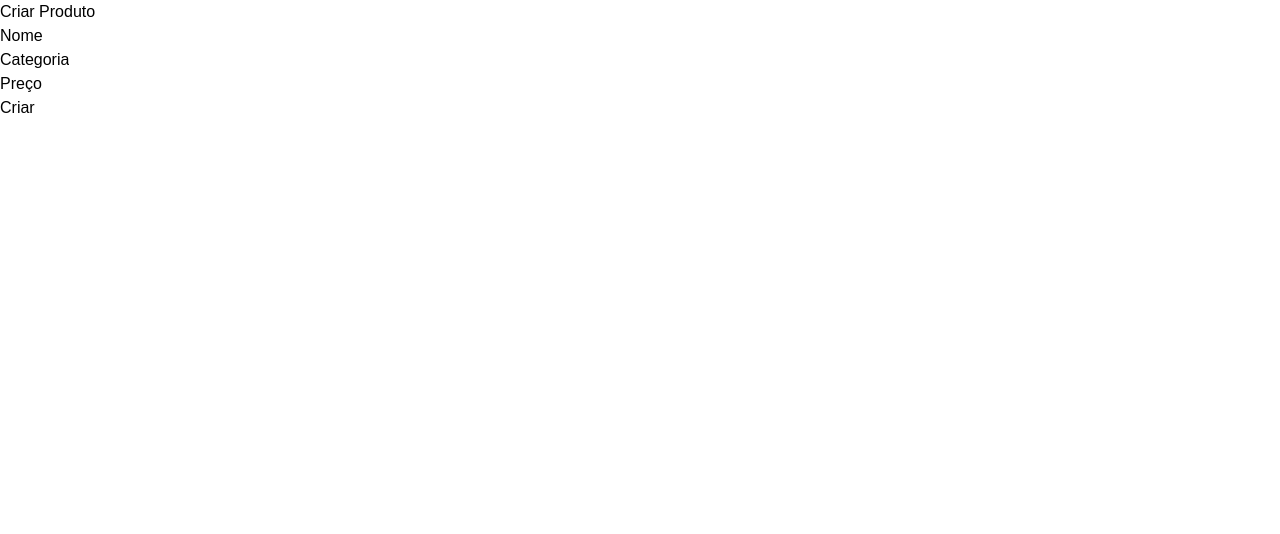
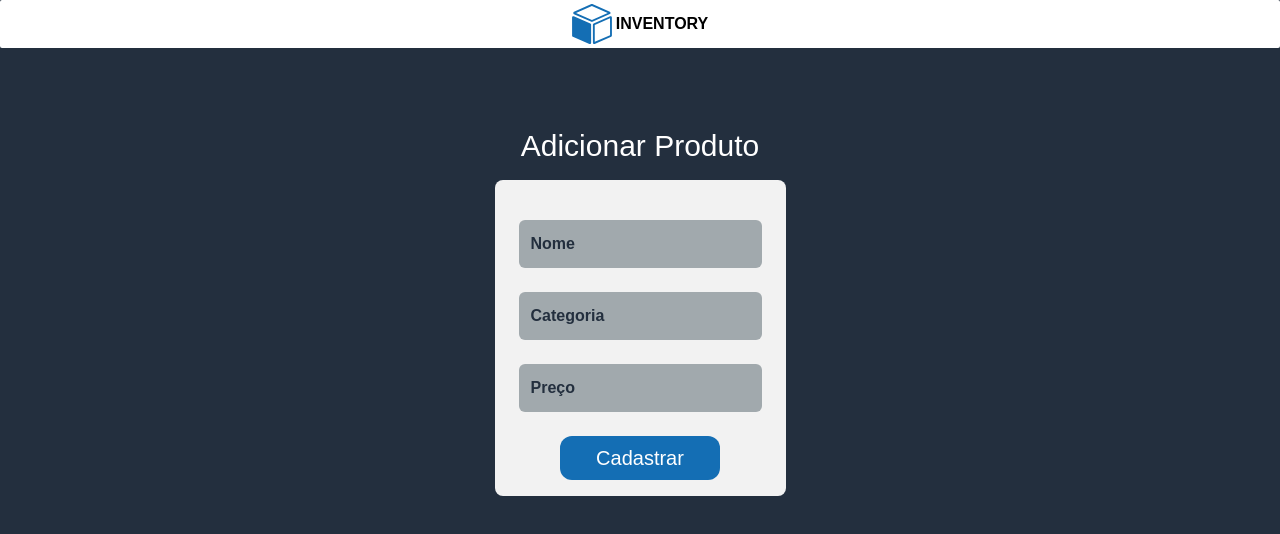
Before and after one commit to andrevks/fullstack-test, a React app in the folder frontend/: page /create-product in a window 1280 px wide. Shown: the top 534 px of the page. Built offline with nearby package versions, Linux system fonts and the light colour scheme.

Commit message:
refactor: form design for create and edit

```diff
--- /dev/null
+++ b/frontend/src/components/Navbar.tsx
@@ -0,0 +1,12 @@
+import React from 'react';
+import ReactLogo from '../assets/ReactLogo.svg'
+
+export function Navbar() {
+  return (
+        <div className='flex justify-center items-center bg-white w-full rounded-sm min-h-[3rem] mb-20'>
+            <img src={ReactLogo} alt="React Logo" width="40rem" className='mr-1'/>
+            <p className="font-semibold">INVENTORY</p>
+      </div>
+
+  )
+}
--- a/frontend/src/components/ProductCreate.tsx
+++ b/frontend/src/components/ProductCreate.tsx
@@ -42,6 +42,6 @@ export function ProductCreate() {
     }
 
 
-    return  <ProductForm handleSubmit={handleSubmit} submitBtn="Criar" formTitle="Criar Produto"/>
+    return  <ProductForm handleSubmit={handleSubmit} submitBtn="Cadastrar" formTitle="Adicionar Produto"/>
 
 }
--- a/frontend/src/components/ProductForm.tsx
+++ b/frontend/src/components/ProductForm.tsx
@@ -1,6 +1,7 @@
 
 
 import React, { useState } from 'react';
+import { Navbar } from './Navbar';
 
 interface IProduct {
   name: string;
@@ -20,26 +21,30 @@ interface IProductForm {
 
 export function ProductForm({handleSubmit, formTitle, id, name, category, price, submitBtn}: IProductForm) {
 
+    const inputAttribute = "w-300px rounded-md bg-gray text-black font-semibold p-3 placeholder-darkBlue hover:bg-darkBlue  hover:placeholder-white hover:text-white hover:font-bold"
     return (
-        <div>
-            <div>
-            <h1>{formTitle}</h1>
-                <form onSubmit={handleSubmit}>
+        <div className='flex items-center flex-col bg-darkBlue min-h-screen '>
+            <Navbar/>
+            <div className='flex flex-col items-center text-white'>
+                <h1 className="text-3xl mb-4">{formTitle}</h1>
+                    <form className="bg-grayLight rounded-lg py-4 px-6" onSubmit={handleSubmit}>
+
+                        <div className="flex flex-col justify-between gap-6 items-center ">
                             {id ? <input type="hidden" name='id'value={id} />: <p></p>}
                             <p>
-                        Nome
-                        <input type='text' name='name' defaultValue={name? name: " "}></input>
+                            <input className={inputAttribute} type='text' name='name' defaultValue={name && name} placeholder="Nome"></input>
                             </p>
                             <p>
-                        Categoria
-                        <input type='text' name='category' defaultValue={category? category: " "}></input>
+                                <input  className={inputAttribute} type='text' name='category' defaultValue={category && category} placeholder="Categoria"></input>
                             </p>
                             <p>
-                        Preço
-                        <input type='text' name='price' defaultValue={price? price.toString(): " "} ></input>
+                                <input className={inputAttribute} type='text' name='price' defaultValue={price && price.toString()} placeholder="Preço"></input>
                             </p>
-                    <input type='submit' value={submitBtn}/>
+                            <input className="bg-blue w-40 py-2 rounded-xl text-xl" type='submit' value={submitBtn}/>
+                        </div>
+
                     </form>
+
             </div>
         </div>
     )
--- a/frontend/src/components/ProductList.tsx
+++ b/frontend/src/components/ProductList.tsx
@@ -1,10 +1,10 @@
 import React, { useEffect, useState } from 'react';
 import { Link } from 'react-router-dom';
 import { ProductItem } from './ProductItem';
+import { Navbar } from './Navbar';
 import ProductService from "../services/ProductService";
 import { AxiosResponse } from 'axios';
 // Images
-import ReactLogo from '../assets/ReactLogo.svg'
 import { IconContext } from "react-icons";
 import { GrNext, GrPrevious  } from "react-icons/gr";
 import { BsFillArrowRightCircleFill } from "react-icons/bs";
@@ -83,11 +83,7 @@ export function ProductList() {
 
     return (
         <div className='flex items-center flex-col bg-darkBlue min-h-screen '>
-
-                <div className='flex justify-center items-center bg-white w-full rounded-sm min-h-[3rem] mb-20'>
-                    <img src={ReactLogo} alt="React Logo" width="40rem" className='mr-1'/>
-                    <p className="font-semibold">INVENTORY</p>
-            </div>
+            <Navbar/>
             <div className="flex flex-col w-full items-center pb-10">
 
                 <div className="w-full flex justify-between items-center max-w-screen-lg text-white px-6 py-6 ">
--- a/frontend/tailwind.config.js
+++ b/frontend/tailwind.config.js
@@ -13,7 +13,8 @@ module.exports = {
       yellow: '#FF9900',
       gray: '#A1A9AD',
       grayLight: '#F2F2F2',
-      white: '#FFF'
+      white: '#FFF',
+      black: '#23272a'
     },
   },
   plugins: [],
```
Lines whose indentation alone changed are shown as unchanged.
